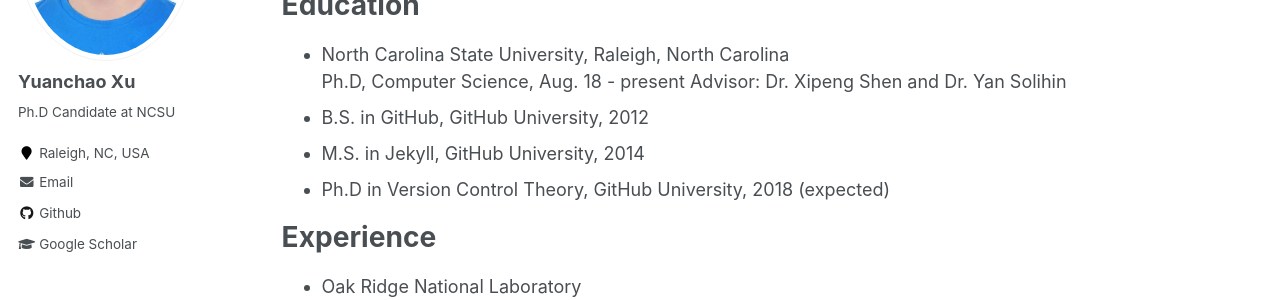
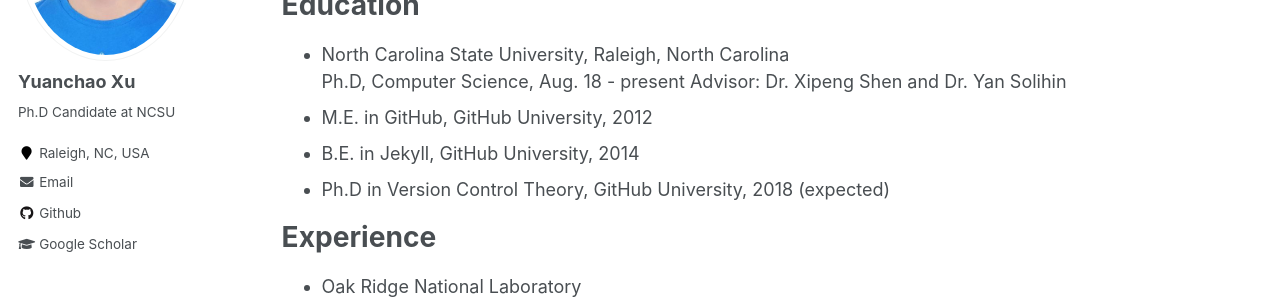
Before and after one commit to yuanchaoxu6/yuanchaoxu6.github.io, a Jekyll site: the page built from _pages/cv.md, in a window 1280 px wide. Shown: the part 273-573 px from the top of the page. Built offline with Jekyll 4.4.1, drawn with Linux system fonts in a browser that asks for light colours.

Commit message:
Update cv.md

```diff
--- a/_pages/cv.md
+++ b/_pages/cv.md
@@ -17,8 +17,8 @@ Education
 * North Carolina State University, Raleigh, North Carolina <br>
   Ph.D, Computer Science, Aug. 18 - present
   Advisor: Dr. Xipeng Shen and Dr. Yan Solihin
-* B.S. in GitHub, GitHub University, 2012
-* M.S. in Jekyll, GitHub University, 2014
+* M.E. in GitHub, GitHub University, 2012
+* B.E. in Jekyll, GitHub University, 2014
 * Ph.D in Version Control Theory, GitHub University, 2018 (expected)
 
 Experience
```
